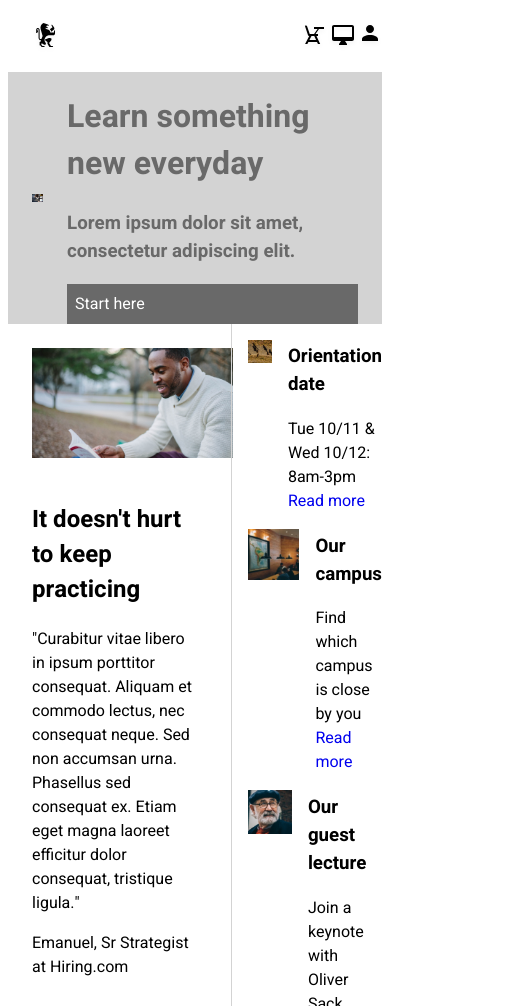
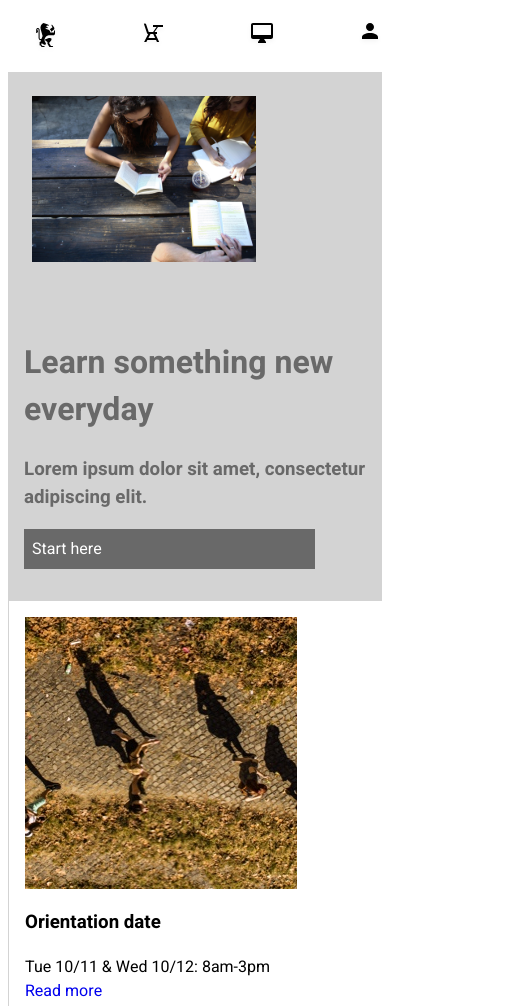
Before and after one commit to naralynne/naralynne-Colmar, a plain HTML site: page index.html in a window 390 px wide. Shown: the top 1006 px of the page, 526 px wide, since content can reach past the window. Drawn offline with Linux system fonts and the light colour scheme.

Commit message:
Midway through responsive mobile styles

```diff
--- a/index.html
+++ b/index.html
@@ -13,6 +13,7 @@
 
   <!--HEADER SECTION-->
       <header>
+        <div class="desktop">
           <div class="logo">
             <div id="logo-image">
               <img src="./resources/images/ic-logo.svg" alt="Colmar logo">
@@ -29,7 +30,14 @@
           </ul>
         </nav>
 
-        <div id="mobile_header">
+      </div> <!--Close desktop div-->
+
+        <div id="mobile">
+          <div class="logo">
+            <div id="logo-image">
+            <img src="./resources/images/ic-logo.svg" alt="Colmar logo">
+            </div>
+         </div>
          <div id="desk">
            <img src="./resources/images/ic-on-campus.svg" alt="Desk logo">
          </div>
@@ -39,7 +47,7 @@
          <div id="login">
            <img src="./resources/images/ic-login.svg" alt="Login logo">
          </div>
-       </div>
+       </div>  <!--Close mobile div-->
 
      </header> <!--Close header div-->
 
--- a/resources/style.css
+++ b/resources/style.css
@@ -90,12 +90,12 @@ nav li {
   margin-left: 16px;
 }
 
-#mobile_header {
+#mobile {
   display: none;
 }
 
 @media only screen and (max-width: 685px) {
-  header p {
+  .desktop .logo {
     display: none;
   }
 
@@ -103,9 +103,14 @@ nav li {
     display: none;
   }
 
-  #mobile_header {
-    display: flex;
-    justify-content: space-between;
+#desktop {
+  display: none;
+}
+
+#mobile {
+  display: flex;
+  justify-content: space-between;
+  width: 100%;
   }
 
 }
@@ -134,6 +139,20 @@ nav li {
   text-align: center;
   text-decoration: none;
   color: white;
+}
+
+@media only screen and (max-width: 685px) {
+  .main-banner {
+    display: block;
+    max-width: 100%;
+  }
+
+  .lg-image-container {
+    max-width: 100%;
+  }
+  .main-banner_content {
+    padding: 32px 16px;
+}
 
 }
 
@@ -159,6 +178,37 @@ nav li {
 
 .sidebar-link {
   padding-top: 8px;
+}
+
+@media only screen and (max-width: 685px) {
+  .information-main {
+    display: none;
+  }
+
+  .sidebar {
+    max-width: 100%;
+  }
+
+  .sidebar-item {
+    display: block;
+  }
+
+  .sidebar-image {
+    max-width: 100%;
+    height: auto;
+    margin: 16px;
+  }
+
+  .sidebar-image img {
+    max-width: 100%;
+    display: block;
+  }
+
+  .orientation-content, .lecture-content, .campus-content {
+    padding-left: 16px;
+
+  }
+
 }
 
 /* COURSES SECTION */
@@ -205,6 +255,23 @@ nav li {
   padding: 8px 0;
 }
 
+
+@media only screen and (max-width: 685px) {
+  .courses-container {
+    display: block;
+    width: 100%;
+    justify-content: center;
+  }
+
+  .course img, .course p, .course span {
+    display: none;
+  }
+  .course-content h3 {
+    width: 100%;
+    margin: 8px 16px;
+  }
+
+}
 
 /* THESIS SECTION -- Fix this section*/
 .Thesis-container {
```
Lines whose indentation alone changed are shown as unchanged.
